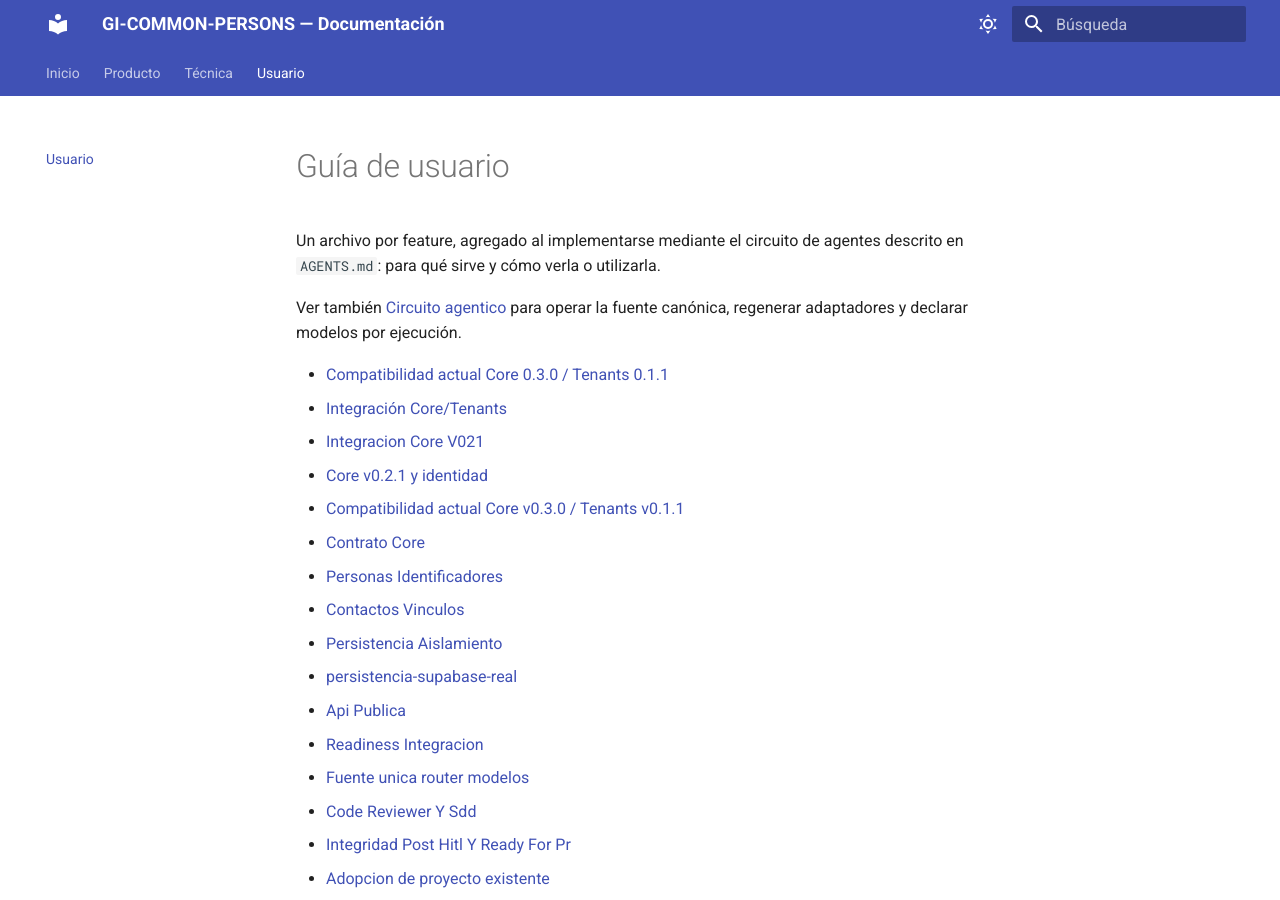
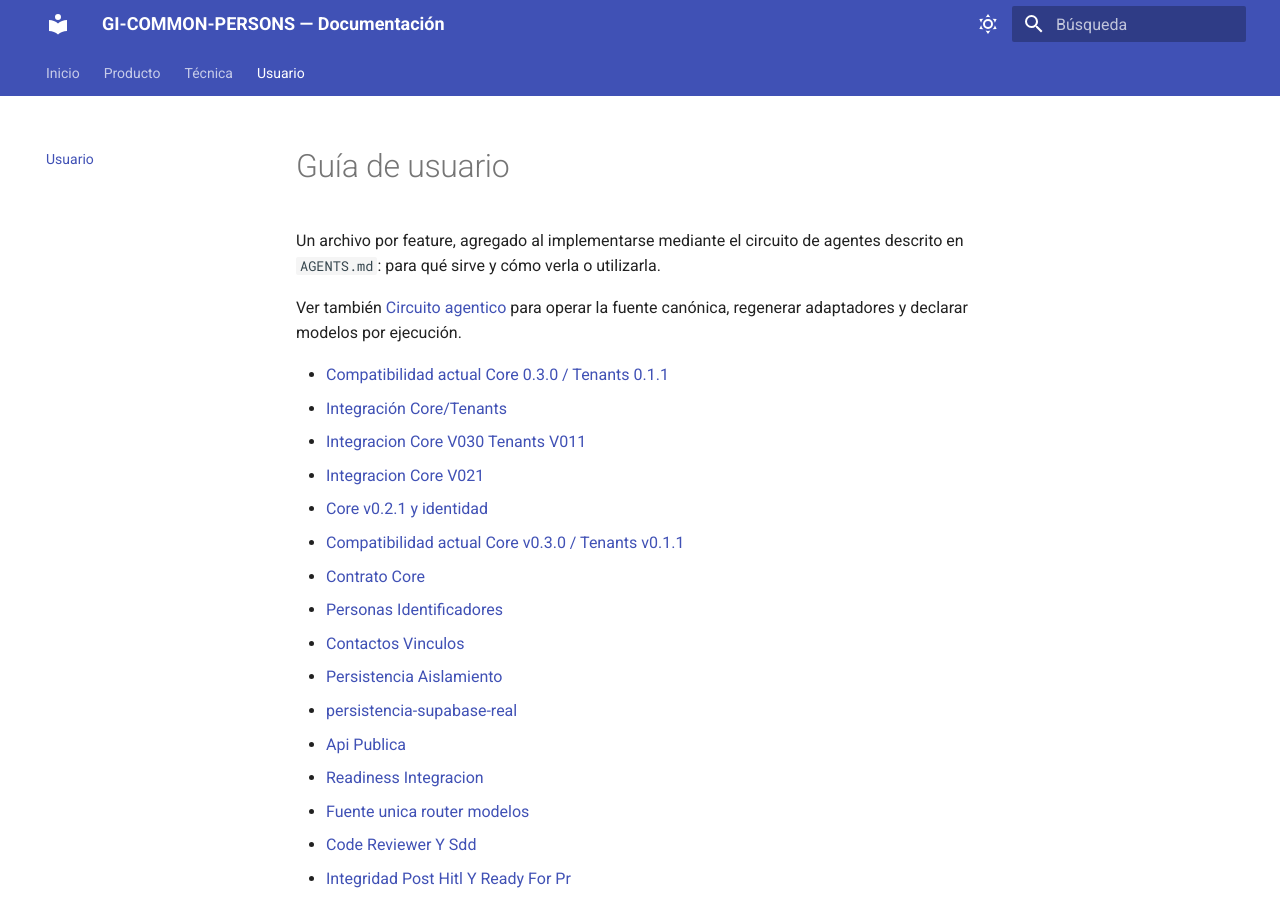
Before and after one commit to jlbellonGmail/gi-common-persons, an MkDocs documentation site: the page built from docs/usuario/index.md, in a window 1280 px wide and 900 px high. Built offline with MkDocs 1.6.1 and Material for MkDocs 9.7.7, drawn with Linux system fonts in a browser that asks for light colours.

Commit message:
docs: completar enlaces canónicos del milestone

```diff
--- a/docs/usuario/index.md
+++ b/docs/usuario/index.md
@@ -10,6 +10,7 @@ fuente canónica, regenerar adaptadores y declarar modelos por ejecución.
 <!-- FEATURE_LINKS_START -->
 - [Compatibilidad actual Core 0.3.0 / Tenants 0.1.1](../tecnica/compatibilidad-v030-v011.md)
 - [Integración Core/Tenants](integracion-core-v030-tenants-v011.md)
+- [Integracion Core V030 Tenants V011](integracion-core-v030-tenants-v011.md)
 - [Integracion Core V021](integracion-core-v021.md)
 - [Core v0.2.1 y identidad](core-integration-v021.md)
 - [Compatibilidad actual Core v0.3.0 / Tenants v0.1.1](../tecnica/compatibilidad-v030-v011.md)
```
Also changed, not shown: docs/tecnica/index.md (+1 -0 lines).
